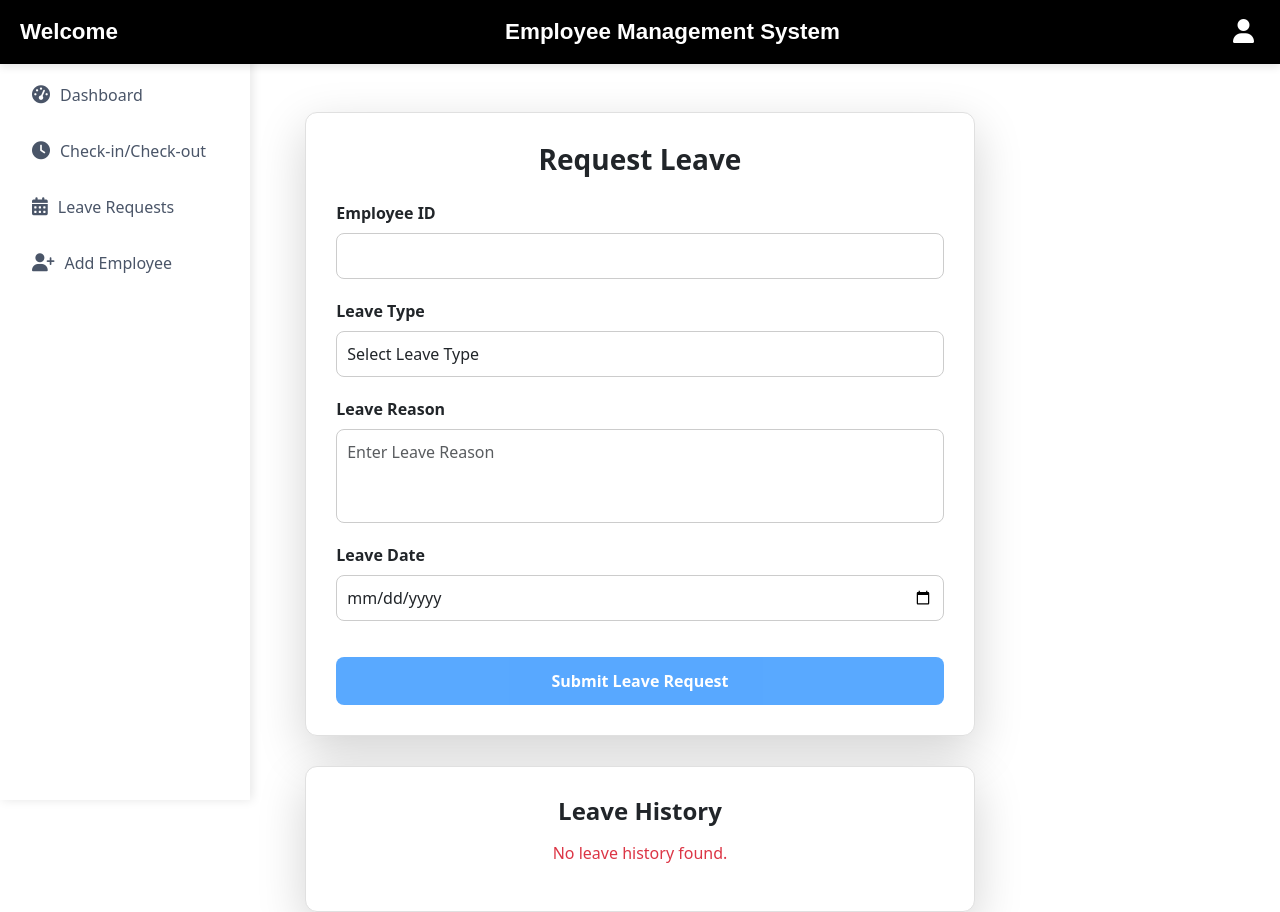
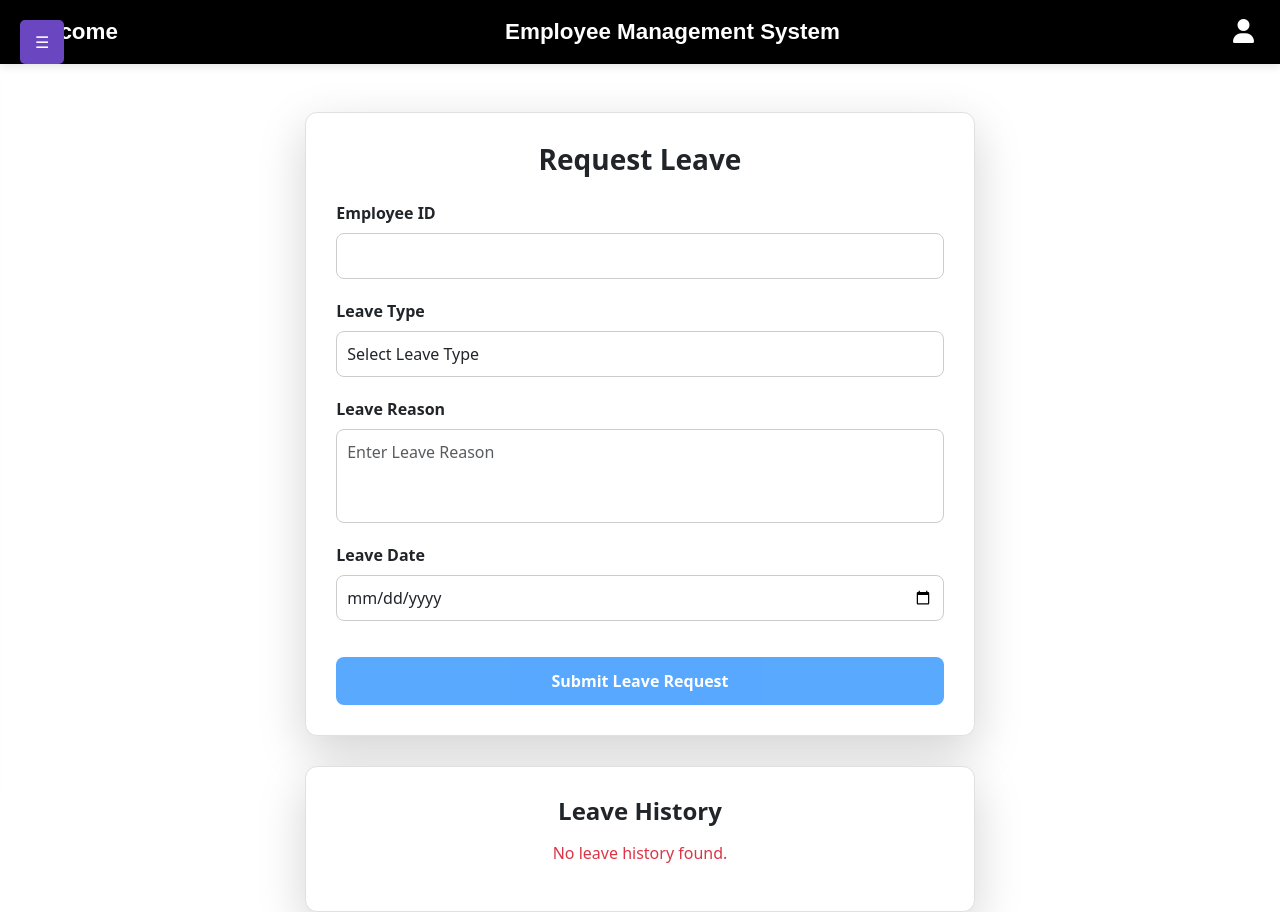
Before and after one commit to prerna-pawar30/Employee-Management-Mean-, an Angular app in the folder employee-management/: page /employee-leave-form in a window 1280 px wide. Built offline with nearby package versions, Linux system fonts and the light colour scheme.

Commit message:
sidebarhide

```diff
--- a/employee-management/src/app/components/side-bar/side-bar.component.css
+++ b/employee-management/src/app/components/side-bar/side-bar.component.css
@@ -14,174 +14,39 @@
   display: flex;
   flex-direction: column;
   position: fixed;
-  left: 0;
+  left: -260px; /* Hide sidebar initially */
   top: 0;
   bottom: 0;
-  transition: transform 0.3s ease-in-out;
+  transition: left 0.3s ease-in-out;
   overflow-y: auto;
 }
 
-/* Profile Section */
-.profile {
-  display: flex;
-  align-items: center;
-  gap: 10px;
-  margin-bottom: 20px;
+/* Show Sidebar when active */
+.sidebar.open {
+  left: 0;
 }
 
-.profile .avatar {
-  width: 50px;
-  height: 50px;
-  background-color: #4a5568;
+/* Toggle Button */
+.toggle-btn {
+  position: fixed;
+  top: 20px;
+  left: 20px;
+  background-color: #6b46c1;
   color: white;
-  display: flex;
-  align-items: center;
-  justify-content: center;
-  border-radius: 50%;
-  font-size: 20px;
-  font-weight: bold;
+  padding: 10px 15px;
+  border-radius: 5px;
+  cursor: pointer;
+  z-index: 1000;
+  transition: background 0.3s;
 }
 
-/* Sidebar Title */
-.sidebar h2 {
-  font-size: 22px;
-  font-weight: bold;
-  color: #1a202c;
-  text-align: center;
-  margin-bottom: 15px;
-}
-
-/* Navigation Links */
-.nav-links {
-  list-style: none;
-  padding: 0;
-  margin-top: 10px;
-}
-
-.nav-links li {
-  margin-bottom: 8px;
-}
-
-.nav-links a {
-  display: flex;
-  align-items: center;
-  padding: 12px;
-  border-radius: 8px;
-  font-size: 16px;
-  color: #4a5568;
-  text-decoration: none;
-  transition: background 0.3s ease, color 0.3s ease;
-}
-
-.nav-links a i {
-  margin-right: 10px;
-  font-size: 18px;
-}
-
-/* Active and Hover States */
-.nav-links a.active {
-  background-color: #6b46c1;
-  color: white;
-}
-
-.nav-links a:hover {
-  background-color: #edf2f7;
-  color: #1a202c;
-}
-
-/* Logout Button */
-.logout {
-  margin-top: auto;
-}
-
-.logout a {
-  display: block;
-  padding: 12px;
-  text-align: center;
-  color: #e53e3e;
-  border-radius: 8px;
-}
-
-.logout a:hover {
-  background-color: #fde8e8;
+.toggle-btn:hover {
+  background-color: #5a3ea5;
 }
 
 /* Responsive Sidebar for Small Screens */
-@media (max-width: 768px) {
+@media (max-width: 576px) {
   .sidebar {
-    width: 220px;
-  }
-
-  .content {
-    margin-left: 230px;
+    left: -260px; /* Hide sidebar on small screens */
   }
 }
-
-@media (max-width: 576px) {
-  .sidebar {
-    transform: translateX(-100%);
-  }
-
-  .sidebar.open {
-    transform: translateX(0);
-  }
-
-  .content {
-    margin-left: 0;
-    width: 100%;
-  }
-}
-
-/* Active and Hover States */
-.nav-links a.active {
-  background-color: #6b46c1;
-  color: white;
-}
-
-.nav-links a:hover {
-  background-color: #edf2f7;
-  color: #1a202c;
-}
-
-/* Logout Button */
-.logout {
-  margin-top: auto;
-}
-
-.logout a {
-  display: block;
-  padding: 12px;
-  text-align: center;
-  color: #e53e3e;
-  border-radius: 8px;
-}
-
-.logout a:hover {
-  background-color: #fde8e8;
-}
-
-/* Responsive Sidebar for Small Screens */
-@media (max-width: 768px) {
-  .sidebar {
-    width: 220px;
-  }
-
-  .content {
-    margin-left: 230px;
-  }
-}
-
-@media (max-width: 576px) {
-  .sidebar {
-    transform: translateX(-100%);
-  }
-
-  .sidebar.open {
-    transform: translateX(0);
-  }
-
-  .content {
-    margin-left: 0;
-    width: 100%;
-  }
-}
--- a/employee-management/src/app/components/side-bar/side-bar.component.html
+++ b/employee-management/src/app/components/side-bar/side-bar.component.html
@@ -1,4 +1,4 @@
-<aside class="sidebar">
+<!-- <aside class="sidebar">
 
     <div class="logo">
       <h2>Profile</h2>
@@ -10,4 +10,19 @@
       <li><a routerLink="/add-employee"><i class="fas fa-user-plus"></i> Add Employee</a></li>
 
     </ul>
-  </aside>
+  </aside> -->
+
+
+  <div class="toggle-btn" (click)="toggleSidebar()">☰</div>
+
+<aside class="sidebar" [class.open]="isSidebarOpen">
+  <div class="logo">
+    <h2>Profile</h2>
+  </div>
+  <ul class="nav-links">
+    <li><a routerLink="/employee-dashboard"><i class="fas fa-tachometer-alt"></i> Dashboard</a></li>
+    <li><a routerLink="/checkIn"><i class="fas fa-clock"></i> Check-in/Check-out</a></li>
+    <li><a routerLink="/employee-leave-form"><i class="fas fa-calendar-alt"></i> Leave Requests</a></li>
+    <li><a routerLink="/add-employee"><i class="fas fa-user-plus"></i> Add Employee</a></li>
+  </ul>
+</aside>
--- a/employee-management/src/app/components/side-bar/side-bar.component.ts
+++ b/employee-management/src/app/components/side-bar/side-bar.component.ts
@@ -9,5 +9,9 @@ import { RouterLink } from '@angular/router';
 
 })
 export class SideBarComponent {
+  isSidebarOpen = false;
 
+  toggleSidebar() {
+    this.isSidebarOpen = !this.isSidebarOpen;
 }
+}
```
